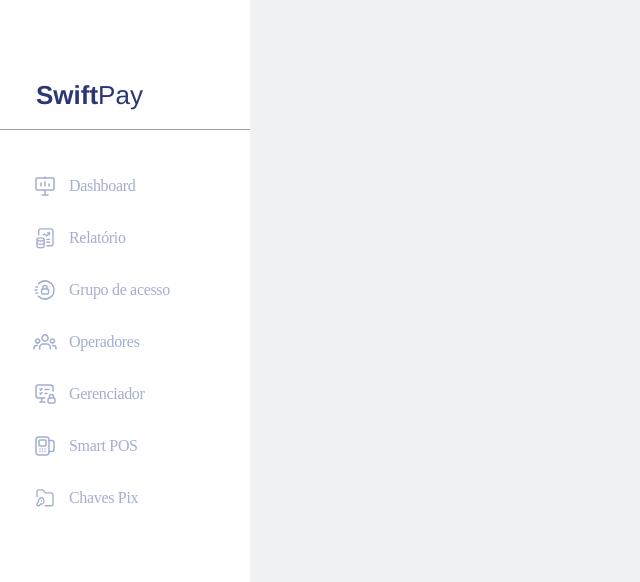
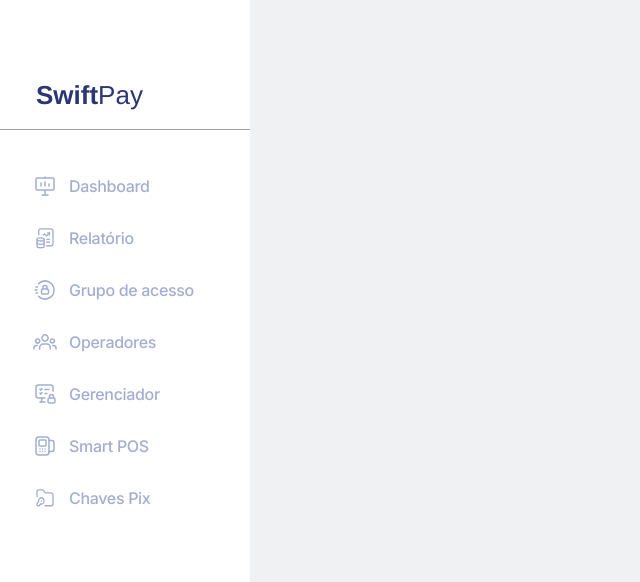
Before and after one commit to isaelsilva1039/raaca-front, a Next.js app: page / in a window 1280 px wide. Shown: the top 582 px of the page, without its empty margins (0-640 px from the left). Built offline with nearby package versions, Linux system fonts and the light colour scheme; grey boxes are pictures that could not be loaded.

Commit message:
adiciona font global

```diff
--- a/src/app/layout.tsx
+++ b/src/app/layout.tsx
@@ -1,7 +1,10 @@
 import type { Metadata } from "next";
 
+import { Inter } from 'next/font/google'
 import '@/core/infra/ports/react/componentes/menu/styles/stilos.css'
 import { SidebarNotification } from "@/core/infra/ports/react/componentes/menu/menu";
+
+const inter = Inter({ subsets: ['latin'] })
 
 export const metadata: Metadata = {
   title: "SwiftPay",
@@ -16,7 +19,7 @@ export default function RootLayout({
 }) {
   return (
     <html className="h-screen w-screen">
-      <body className="h-screen w-screen" style={{background: "#EFF1F3"}}>
+      <body className={inter.className} style={{background: "#EFF1F3"}}>
         <main className='w-full h-full bg-[#EFF1F3]'>
         <div className="container">
           <SidebarNotification />
```
